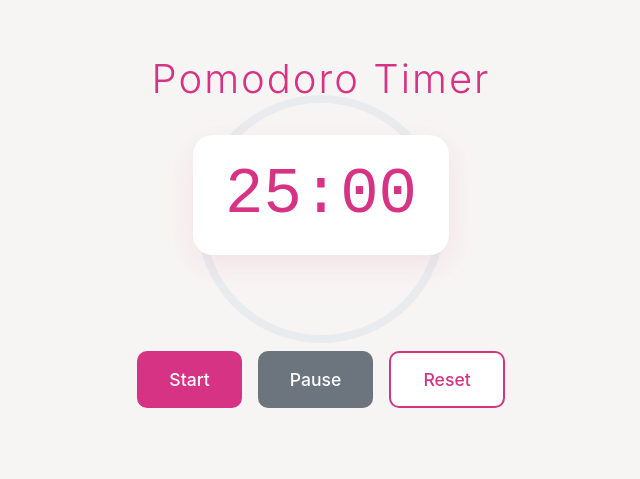
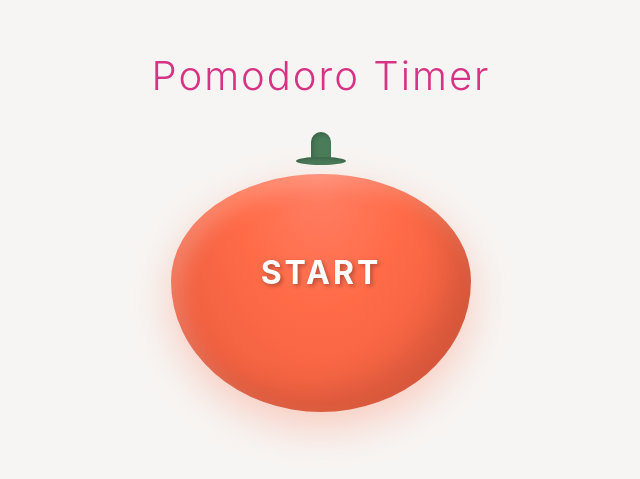
Before and after one commit to matthewzab/pomodoro-timer, a React (Create React App) app: page / in a window 1280 px wide. Shown: the part 169-648 px from the top of the page, without its empty margins (319-959 px from the left). Built offline with nearby package versions, Linux system fonts and the light colour scheme.

Commit message:
Made big tomato with css and timer goes down inside of the tomato

```diff
--- a/src/App.css
+++ b/src/App.css
@@ -1,3 +1,16 @@
+/* CSS Custom Properties (Variables) */
+:root {
+  --primary-red: #d63384;
+  --tomato-red: #ff6b47;
+  --tomato-dark: #e55a3d;
+  --tomato-light: #ff8066;
+  --stem-green: #4a7c59;
+  --off-white: #f7f5f3;
+  --pure-white: #ffffff;
+  --text-dark: #333;
+  --shadow-color: rgba(255, 107, 71, 0.3);
+}
+
 /* Reset default styles and set up the page */
 * {
   margin: 0;
@@ -7,8 +20,8 @@
 
 body {
   font-family: -apple-system, BlinkMacSystemFont, 'Segoe UI', 'Roboto', sans-serif;
-  background-color: #f7f5f3;
-  color: #333;
+  background-color: var(--off-white);
+  color: var(--text-dark);
   height: 100vh;
 }
 
@@ -19,128 +32,174 @@ body {
   justify-content: center;
   height: 100vh;
   padding: 20px;
+  gap: 2rem;
 }
 
 /* Main heading */
 h1 {
   font-size: 2.5rem;
-  color: #d63384;
-  margin-bottom: 2rem;
+  color: var(--primary-red);
   font-weight: 300;
   letter-spacing: 2px;
 }
 
-/* Timer display */
-.timer-display {
-  font-size: 6rem;
-  font-weight: 200;
-  color: #d63384;
-  font-family: 'Courier New', monospace;
-  background: white;
-  padding: 2rem 3rem;
-  border-radius: 20px;
-  box-shadow: 0 10px 30px rgba(214, 51, 132, 0.1);
-  margin-bottom: 3rem;
-  min-width: 300px;
+/* Tomato Container */
+.tomato {
+  position: relative;
+  width: 300px;
+  height: 280px;
+  cursor: pointer;
+  transition: transform 0.2s ease, box-shadow 0.2s ease;
+}
+
+.tomato:hover {
+  transform: scale(1.05);
+  filter: brightness(1.1);
+}
+
+.tomato:active {
+  transform: scale(0.98);
+}
+
+/* Tomato Body */
+.tomato::before {
+  content: '';
+  position: absolute;
+  width: 100%;
+  height: 85%;
+  bottom: 0;
+  background: radial-gradient(ellipse at center top, var(--tomato-light) 0%, var(--tomato-red) 40%, var(--tomato-dark) 100%);
+  border-radius: 50% 50% 50% 50% / 45% 45% 55% 55%;
+  box-shadow:
+    inset -20px -20px 30px rgba(0, 0, 0, 0.1),
+    inset 10px 10px 20px rgba(255, 255, 255, 0.2),
+    0 15px 40px var(--shadow-color);
+}
+
+/* Tomato Stem */
+.tomato-stem {
+  position: absolute;
+  top: 0;
+  left: 50%;
+  transform: translateX(-50%);
+  width: 60px;
+  height: 40px;
+  z-index: 2;
+}
+
+.tomato-stem::before {
+  content: '';
+  position: absolute;
+  width: 20px;
+  height: 30px;
+  background: var(--stem-green);
+  border-radius: 10px 10px 5px 5px;
+  left: 50%;
+  transform: translateX(-50%);
+  box-shadow: inset 2px 2px 5px rgba(0, 0, 0, 0.2);
+}
+
+.tomato-stem::after {
+  content: '';
+  position: absolute;
+  width: 50px;
+  height: 8px;
+  background: var(--stem-green);
+  border-radius: 50%;
+  top: 25px;
+  left: 50%;
+  transform: translateX(-50%);
+  box-shadow: inset 0 2px 4px rgba(0, 0, 0, 0.2);
+}
+
+/* Tomato Content (text and icons) */
+.tomato-content {
+  position: absolute;
+  top: 50%;
+  left: 50%;
+  transform: translate(-50%, -50%);
+  display: flex;
+  flex-direction: column;
+  align-items: center;
+  justify-content: center;
+  z-index: 3;
   text-align: center;
 }
 
-/* Button container */
-.button-container {
-  display: flex;
-  gap: 1rem;
+/* Start State */
+.start-text {
+  font-size: 2rem;
+  font-weight: bold;
+  color: var(--pure-white);
+  text-shadow: 2px 2px 4px rgba(0, 0, 0, 0.3);
+  letter-spacing: 3px;
 }
 
-/* Button styles */
-button {
-  padding: 1rem 2rem;
-  font-size: 1.1rem;
+/* Running State */
+.timer-text {
+  font-size: 2.5rem;
+  font-weight: 300;
+  color: var(--pure-white);
+  font-family: 'Courier New', monospace;
+  text-shadow: 2px 2px 4px rgba(0, 0, 0, 0.5);
+}
+
+/* Paused State */
+.pause-icon {
+  font-size: 3rem;
+  margin-bottom: 0.5rem;
+  animation: pulse 2s infinite;
+}
+
+.small-time {
+  font-size: 1.2rem;
+  color: var(--pure-white);
+  font-family: 'Courier New', monospace;
+  text-shadow: 1px 1px 2px rgba(0, 0, 0, 0.5);
+  font-weight: 300;
+}
+
+/* Pulse animation for pause state */
+@keyframes pulse {
+  0%, 100% { transform: scale(1); }
+  50% { transform: scale(1.1); }
+}
+
+/* Reset Button */
+.reset-btn {
+  padding: 0.8rem 1.5rem;
+  font-size: 1rem;
   font-weight: 500;
-  border: none;
-  border-radius: 10px;
+  background-color: var(--pure-white);
+  color: var(--primary-red);
+  border: 2px solid var(--primary-red);
+  border-radius: 25px;
   cursor: pointer;
   transition: all 0.2s ease;
   font-family: inherit;
 }
 
-/* Start button */
-.start-btn {
-  background-color: #d63384;
-  color: white;
+.reset-btn:hover {
+  background-color: var(--primary-red);
+  color: var(--pure-white);
+  transform: translateY(-2px);
+  box-shadow: 0 5px 15px rgba(214, 51, 132, 0.3);
 }
 
-.start-btn:hover {
-  background-color: #b02a5b;
-  transform: translateY(-2px);
+/* Different tomato states */
+.tomato.running {
+  animation: subtle-glow 3s ease-in-out infinite alternate;
 }
 
-/* Pause button */
-.pause-btn {
-  background-color: #6c757d;
-  color: white;
+.tomato.paused {
+  filter: brightness(0.9);
 }
 
-.pause-btn:hover {
-  background-color: #545b62;
-  transform: translateY(-2px);
+@keyframes subtle-glow {
+  from {
+    box-shadow: 0 0 20px var(--shadow-color);
+  }
+  to {
+    box-shadow: 0 0 30px var(--shadow-color), 0 0 40px var(--shadow-color);
+  }
 }
-
-/* Reset button */
-.reset-btn {
-  background-color: white;
-  color: #d63384;
-  border: 2px solid #d63384;
-}
-
-.reset-btn:hover {
-  background-color: #d63384;
-  color: white;
-  transform: translateY(-2px);
-}
-
-/* Timer container with progress ring */
-.timer-container {
-  position: relative;
-  display: flex;
-  align-items: center;
-  justify-content: center;
-  margin-bottom: 3rem;
-}
-
-/* SVG progress ring */
-.progress-ring {
-  position: absolute;
-  transform: rotate(-90deg); /* Start from top instead of right */
-}
-
-/* Background circle (light gray) */
-.progress-ring-background {
-  fill: none;
-  stroke: #e9ecef;
-  stroke-width: 8;
-}
-
-/* Progress circle (red, fills up as time goes down) */
-.progress-ring-circle {
-  fill: none;
-  stroke: #d63384;
-  stroke-width: 8;
-  stroke-linecap: round;
-  transition: stroke-dashoffset 0.3s ease;
-}
-
-/* Update timer display to work with the ring */
-.timer-display {
-  font-size: 4rem;
-  font-weight: 200;
-  color: #d63384;
-  font-family: 'Courier New', monospace;
-  background: white;
-  padding: 1.5rem 2rem;
-  border-radius: 20px;
-  box-shadow: 0 10px 30px rgba(214, 51, 132, 0.1);
-  min-width: 220px;
-  text-align: center;
-  z-index: 1;
-  position: relative;
-}
--- a/src/App.js
+++ b/src/App.js
@@ -5,6 +5,7 @@ function App() {
   // State variables
   const [timeLeft, setTimeLeft] = useState(1500);
   const [isRunning, setIsRunning] = useState(false);
+  const [timerState, setTimerState] = useState('initial'); // Three different states, initial, running, paused
 
   // Functions
   const formatTime = (seconds) => {
@@ -12,6 +13,25 @@ function App() {
     const remainingSeconds = seconds % 60;
 
     return `${minutes.toString().padStart(2, "0")}:${remainingSeconds.toString().padStart(2, "0")}`;
+  };
+
+  const handleTomatoClick = () => {
+    if (timerState === 'initial') {
+      setTimerState('running');
+      setIsRunning(true);
+    } else if (timerState === 'running') {
+      setTimerState('paused');
+      setIsRunning(false);
+    } else if (timerState === 'paused') {
+      setTimerState('running');
+      setIsRunning(true);
+    }
+  };
+
+  const handleReset = () => {
+    setTimeLeft(1500);
+    setIsRunning(false);
+    setTimerState('initial');
   };
 
   // useEffect
@@ -32,31 +52,18 @@ function App() {
   return (
     <div className="App">
       <h1>Pomodoro Timer</h1>
-      <div className="timer-container">
-        <svg className="progress-ring" width="300" height="300">
-          <circle
-            className="progress-ring-background"
-            cx="150"
-            cy="150"
-            r="120"
-          />
-          <circle
-            className="progress-ring-circle"
-            cx="150"
-            cy="150"
-            r="120"
-            style={{
-              strokeDasharray: `${2 * Math.PI * 120}`,
-              strokeDashoffset: `${2 * Math.PI * 120 * (timeLeft / 1500)}`
-            }}
-          />
-        </svg>
-        <div className="timer-display">{formatTime(timeLeft)}</div>
-      </div>
-      <div className="button-container">
-        <button className="start-btn" onClick={() => setIsRunning(true)}>Start</button>
-        <button className="pause-btn" onClick={() => setIsRunning(false)}>Pause</button>
-        <button className="reset-btn" onClick={() => {setTimeLeft(1500); setIsRunning(false);}}>Reset</button>
+      <div className={`tomato ${timerState}`} onClick={handleTomatoClick}>
+        <div className="tomato-stem"></div>
+        <div className="tomato-content">
+          {timerState === 'initial' && <span className="start-text">START</span>}
+          {timerState === 'running' && <span className="timer-text">{formatTime(timeLeft)}</span>}
+          {timerState === 'paused' && (
+            <>
+              <div className="pause-icon">🍅</div>
+              <span className="small-time">{formatTime(timeLeft)}</span>
+            </>
+          )}
+        </div>
       </div>
     </div>
   );
```
